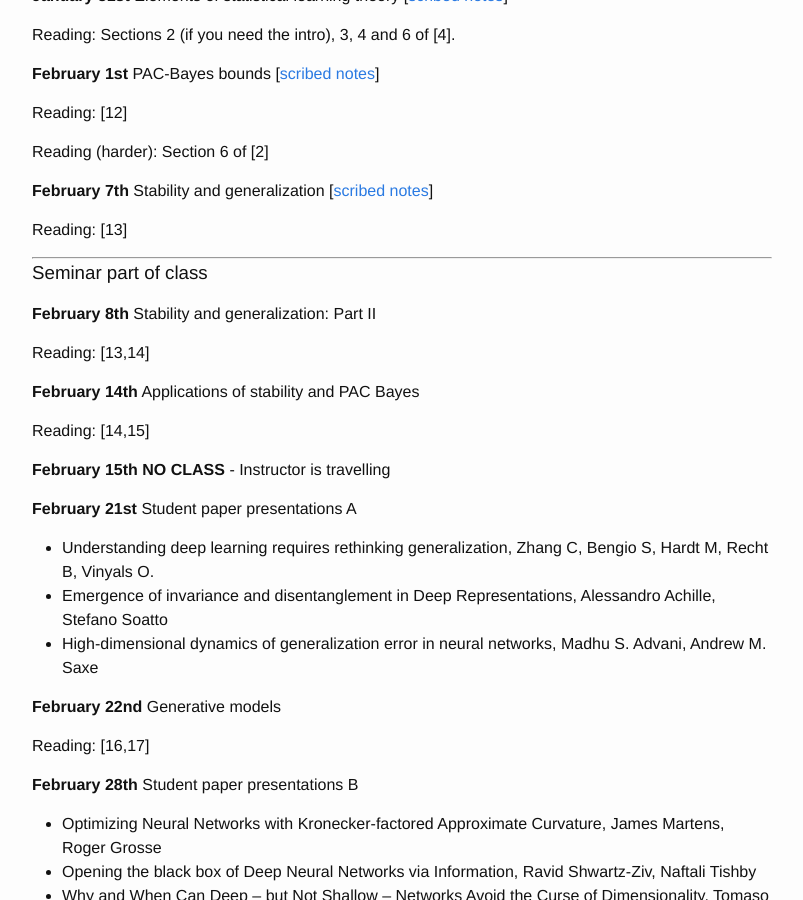
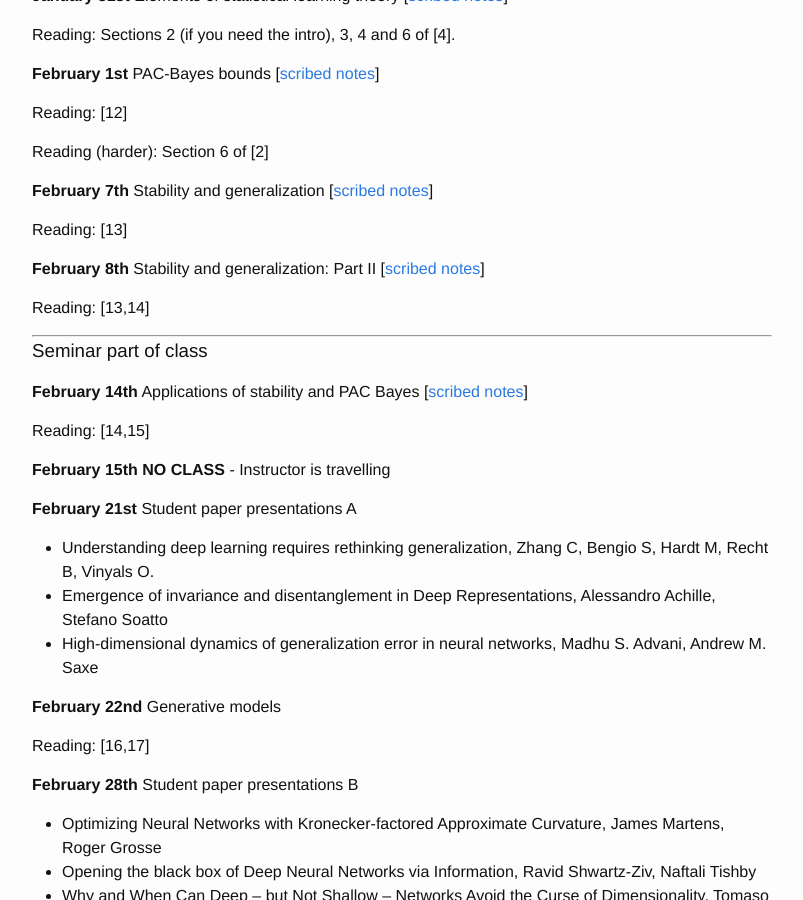
Before and after one commit to mitliagkas/mitliagkas.github.io, a Jekyll site: the page built from dl-theory-class.md, in a window 1280 px wide and 900 px high, scrolled down 2575 px. Shown: the whole window, without its empty margins (238-1041 px from the left). Built offline with Jekyll 4.4.1, drawn with Linux system fonts in a browser that asks for light colours.

Commit message:
New scribes

```diff
--- a/dl-theory-class.md
+++ b/dl-theory-class.md
@@ -143,16 +143,19 @@ Stability and generalization
 
 Reading: [13]
 
+**February 8th**
+Stability and generalization: Part II
+[[scribed notes](ift6085/ift-6085-lecture-10-notes.pdf)]
+
+Reading: [13,14]
+
 ---
 ### Seminar part of class
 
-**February 8th**
-Stability and generalization: Part II
-
-Reading: [13,14]
 
 **February 14th**
 Applications of stability and PAC Bayes
+[[scribed notes](ift6085/ift-6085-lecture-11-notes.pdf)]
 
 Reading: [14,15]
 
```
Also changed, not shown: 4 other files.
